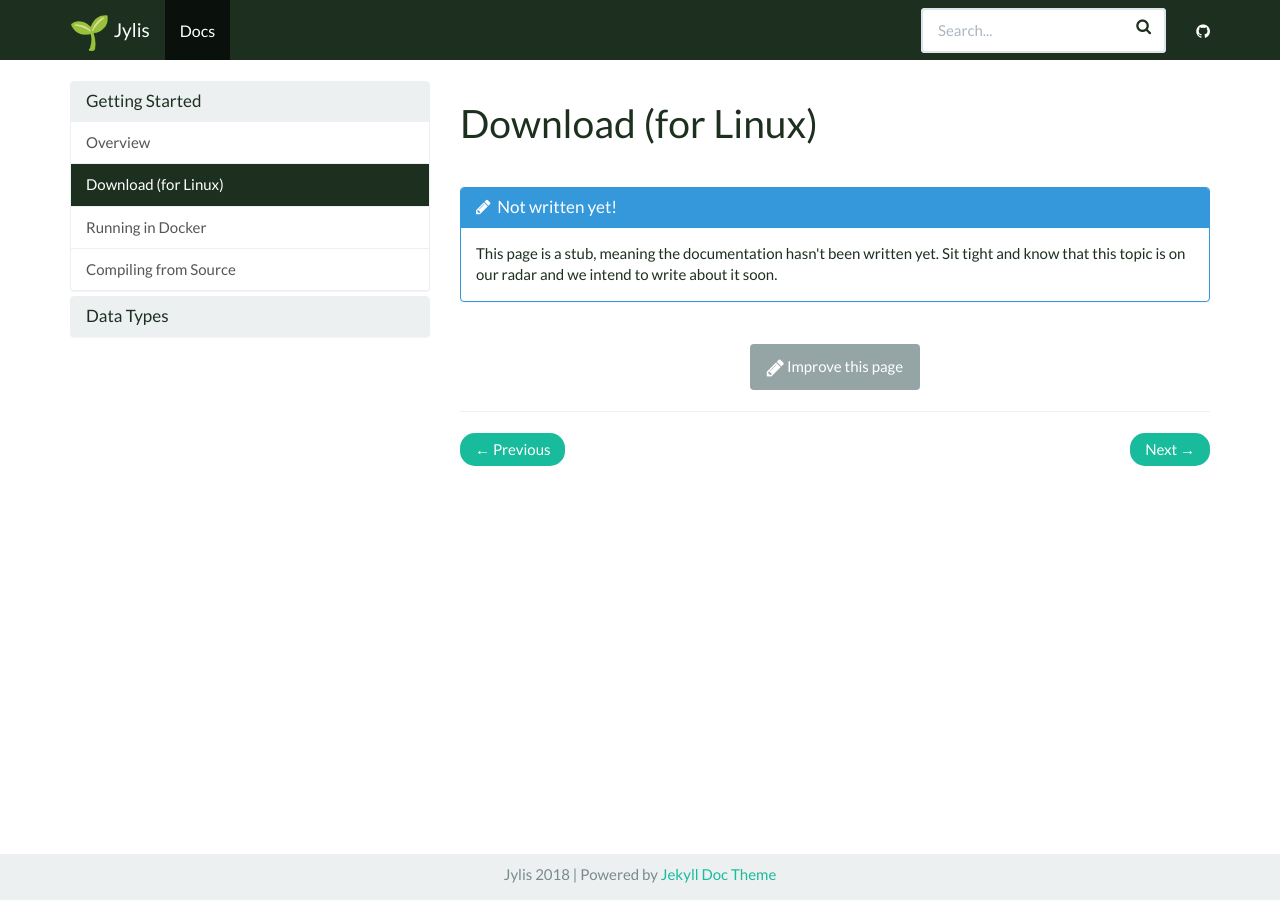
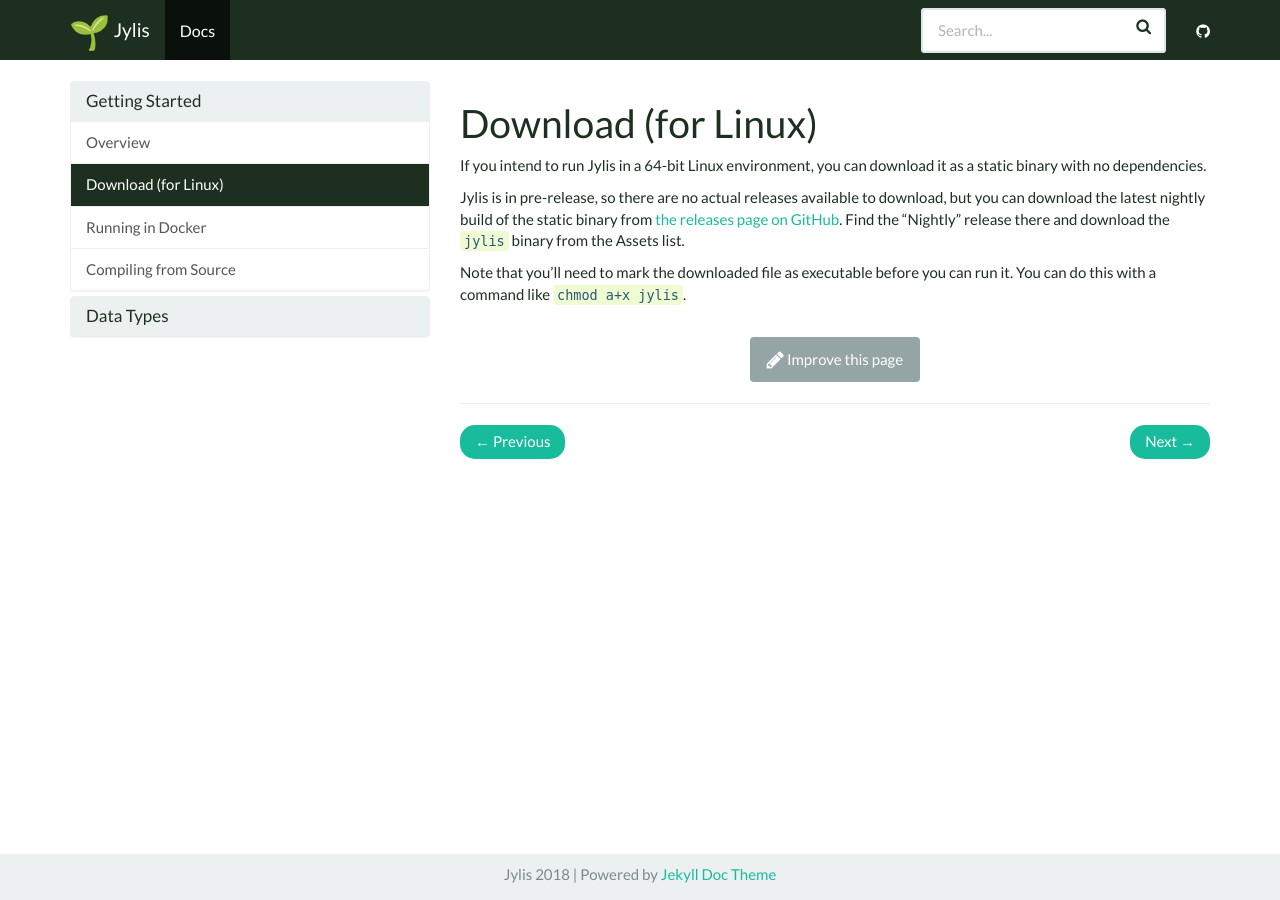
Before and after one commit to jemc/jylis, a Jekyll site: the page built from docs/_docs/start/download.md, in a window 1280 px wide. Built offline with Jekyll 4.4.1, drawn with Linux system fonts in a browser that asks for light colours; nearby versions of some CDN libraries; emoji names are drawn with the system emoji font.

Commit message:
Add documentation about Downloading a 64-bit Linux static binary.

```diff
--- a/docs/_docs/start/download.md
+++ b/docs/_docs/start/download.md
@@ -5,15 +5,8 @@ permalink: /docs/download/
 
 # Download (for Linux)
 
-<br>
-<div class="panel panel-info">
-  <div class="panel-heading">
-    <h3 class="panel-title">
-      <i class="fa fa-pencil" aria-hidden="true"></i>&nbsp;
-      Not written yet!
-    </h3>
-  </div>
-  <div class="panel-body">
-    This page is a stub, meaning the documentation hasn't been written yet. Sit tight and know that this topic is on our radar and we intend to write about it soon.
-  </div>
-</div>
+If you intend to run Jylis in a 64-bit Linux environment, you can download it as a static binary with no dependencies.
+
+Jylis is in pre-release, so there are no actual releases available to download, but you can download the latest nightly build of the static binary from [the releases page on GitHub](https://github.com/jemc/jylis/releases). Find the "Nightly" release there and download the `jylis` binary from the Assets list.
+
+Note that you'll need to mark the downloaded file as executable before you can run it. You can do this with a command like `chmod a+x jylis`.
```
